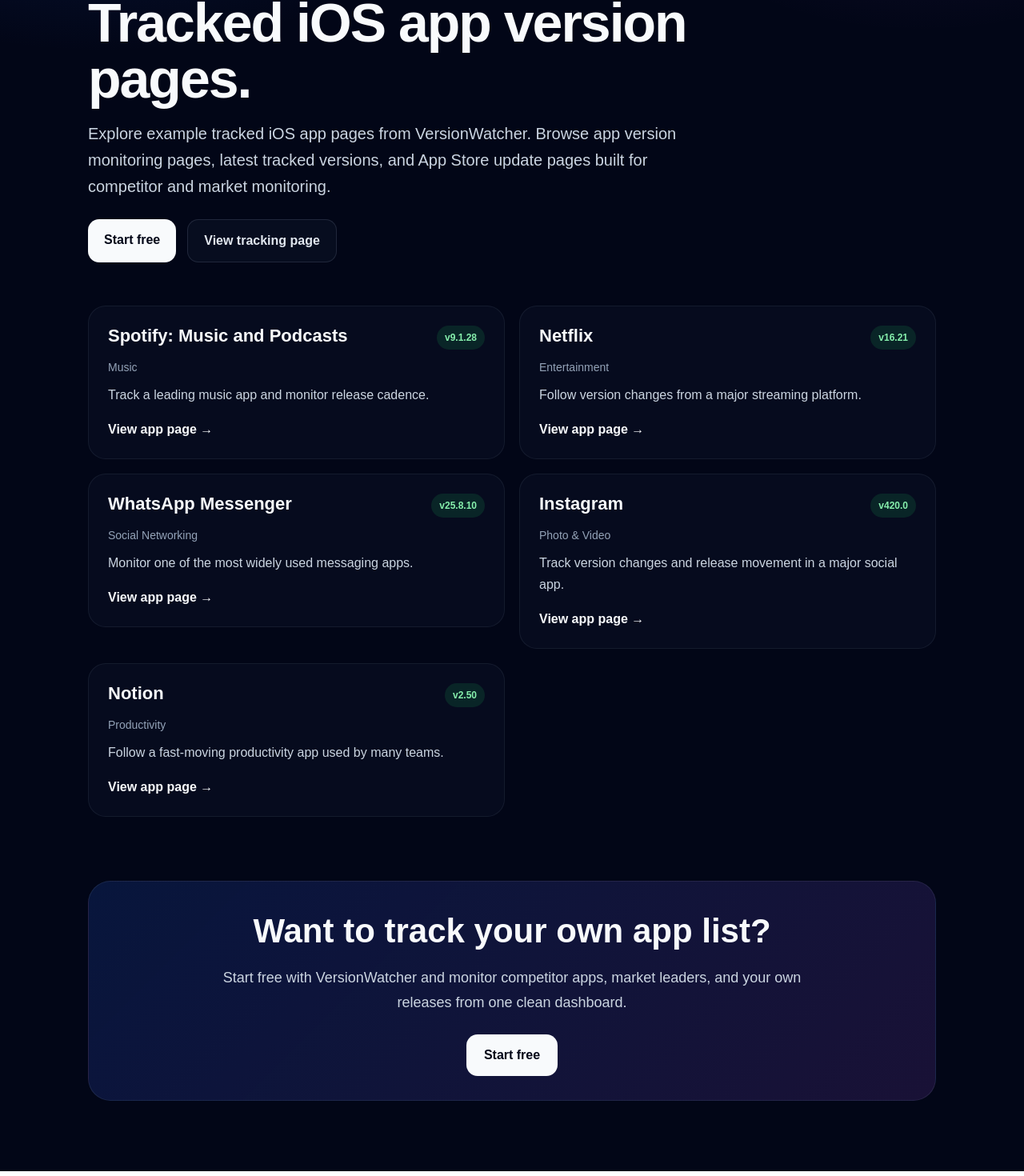
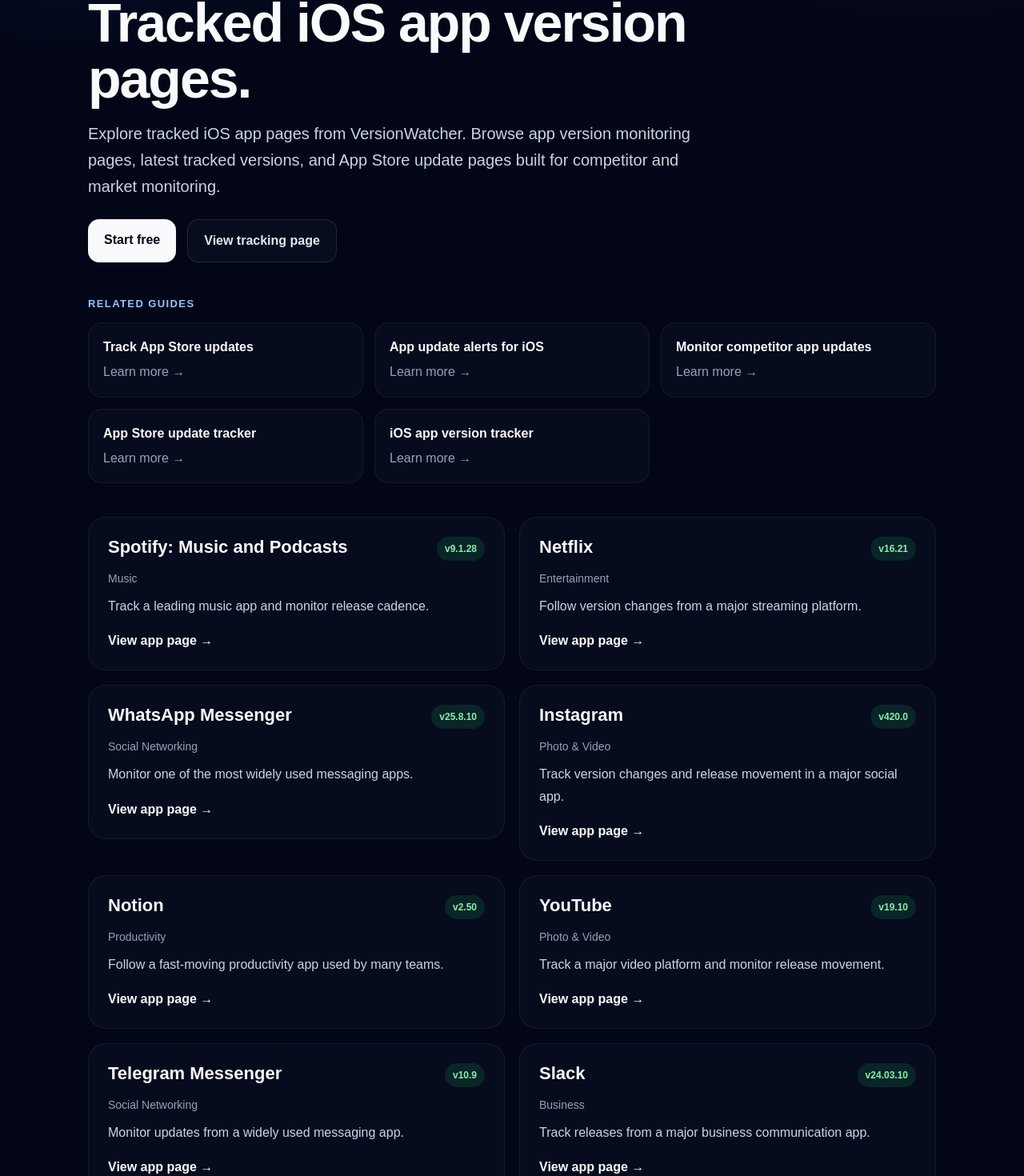
Before and after one commit to dasaa-ai/versionwatcher, a Next.js app: page /apps in a window 1280 px wide. Shown: the part 185-1655 px from the top of the page at 80% size. Built offline with nearby package versions, Linux system fonts and the light colour scheme.

Commit message:
Add internal links from apps index to SEO pages

```diff
--- a/app/apps/page.tsx
+++ b/app/apps/page.tsx
@@ -42,6 +42,50 @@
     category: "Productivity",
     latestVersion: "2.50",
     note: "Follow a fast-moving productivity app used by many teams.",
+  },
+  {
+    slug: "youtube",
+    name: "YouTube",
+    category: "Photo & Video",
+    latestVersion: "19.10",
+    note: "Track a major video platform and monitor release movement.",
+  },
+  {
+    slug: "telegram",
+    name: "Telegram Messenger",
+    category: "Social Networking",
+    latestVersion: "10.9",
+    note: "Monitor updates from a widely used messaging app.",
+  },
+  {
+    slug: "slack",
+    name: "Slack",
+    category: "Business",
+    latestVersion: "24.03.10",
+    note: "Track releases from a major business communication app.",
+  },
+];
+
+const seoPages = [
+  {
+    href: "/track-app-store-updates",
+    title: "Track App Store updates",
+  },
+  {
+    href: "/app-update-alerts-ios",
+    title: "App update alerts for iOS",
+  },
+  {
+    href: "/monitor-competitor-app-updates",
+    title: "Monitor competitor app updates",
+  },
+  {
+    href: "/app-store-update-tracker",
+    title: "App Store update tracker",
+  },
+  {
+    href: "/ios-app-version-tracker",
+    title: "iOS app version tracker",
   },
 ];
 
@@ -129,7 +173,7 @@
           </div>
         </header>
 
-        <section style={{ marginBottom: 54 }}>
+        <section style={{ marginBottom: 42 }}>
           <div
             style={{
               display: "inline-flex",
@@ -168,9 +212,9 @@
               marginBottom: 24,
             }}
           >
-            Explore example tracked iOS app pages from VersionWatcher. Browse app
-            version monitoring pages, latest tracked versions, and App Store update
-            pages built for competitor and market monitoring.
+            Explore tracked iOS app pages from VersionWatcher. Browse app version
+            monitoring pages, latest tracked versions, and App Store update pages
+            built for competitor and market monitoring.
           </p>
 
           <div
@@ -178,6 +222,7 @@
               display: "flex",
               gap: 14,
               flexWrap: "wrap",
+              marginBottom: 18,
             }}
           >
             <Link
@@ -208,6 +253,37 @@
             >
               View tracking page
             </Link>
+          </div>
+        </section>
+
+        <section style={{ marginBottom: 42 }}>
+          <div
+            style={{
+              fontSize: 13,
+              color: "#93c5fd",
+              fontWeight: 800,
+              marginBottom: 14,
+              textTransform: "uppercase",
+              letterSpacing: 1.4,
+            }}
+          >
+            Related guides
+          </div>
+
+          <div className="linkGrid">
+            {seoPages.map((page) => (
+              <Link
+                key={page.href}
+                href={page.href}
+                className="miniCard"
+                style={{ textDecoration: "none", color: "inherit" }}
+              >
+                <div style={{ fontWeight: 800 }}>{page.title}</div>
+                <div style={{ color: "#94a3b8", marginTop: 6, lineHeight: 1.6 }}>
+                  Learn more →
+                </div>
+              </Link>
+            ))}
           </div>
         </section>
 
@@ -344,6 +420,12 @@
           gap: 18px;
         }
 
+        .linkGrid {
+          display: grid;
+          grid-template-columns: repeat(3, minmax(0, 1fr));
+          gap: 14px;
+        }
+
         .card {
           padding: 24px;
           border-radius: 22px;
@@ -352,14 +434,24 @@
           transition: transform .18s ease, border-color .18s ease, background .18s ease;
         }
 
-        .card:hover {
+        .card:hover,
+        .miniCard:hover {
           transform: translateY(-2px);
           border-color: rgba(96,165,250,.24);
           background: rgba(15,23,42,.55);
         }
 
+        .miniCard {
+          padding: 18px;
+          border-radius: 18px;
+          background: rgba(15,23,42,.38);
+          border: 1px solid rgba(148,163,184,.10);
+          transition: transform .18s ease, border-color .18s ease, background .18s ease;
+        }
+
         @media (max-width: 980px) {
-          .gridCards {
+          .gridCards,
+          .linkGrid {
             grid-template-columns: 1fr !important;
           }
         }
```
